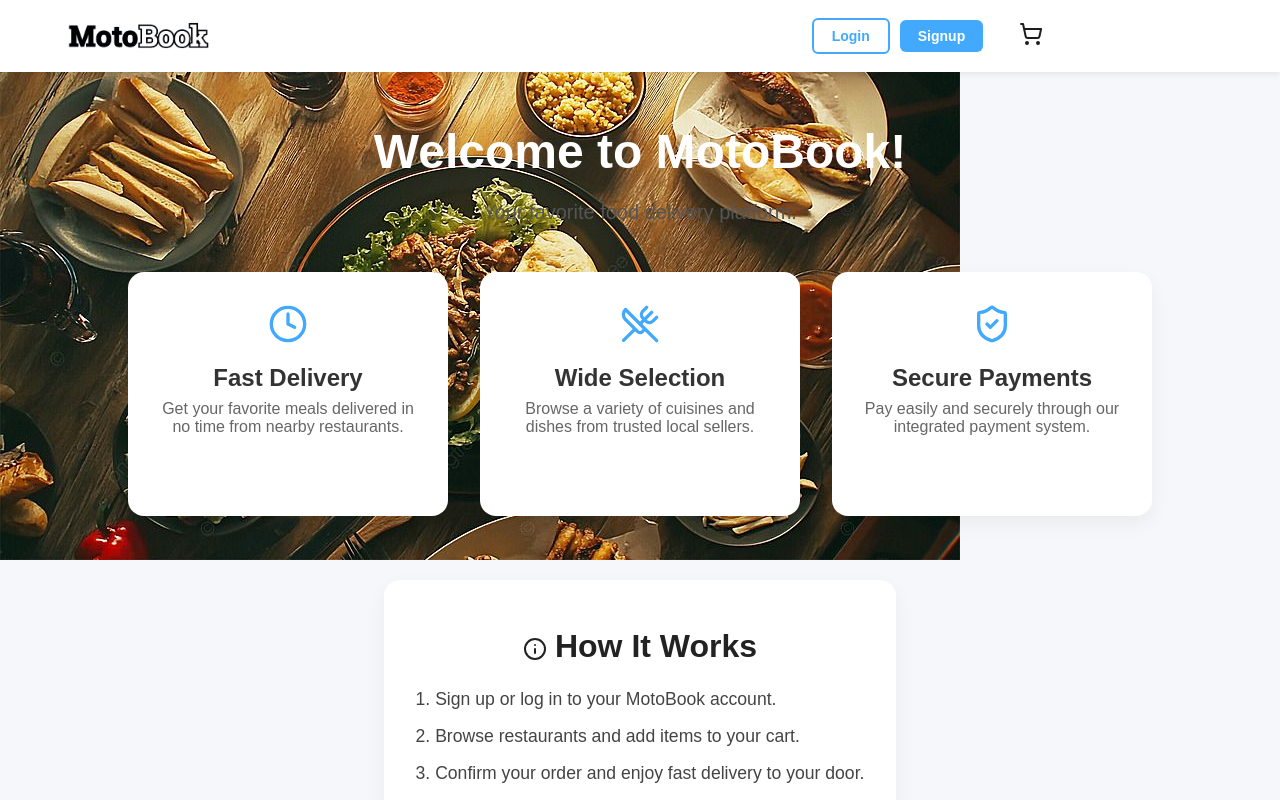
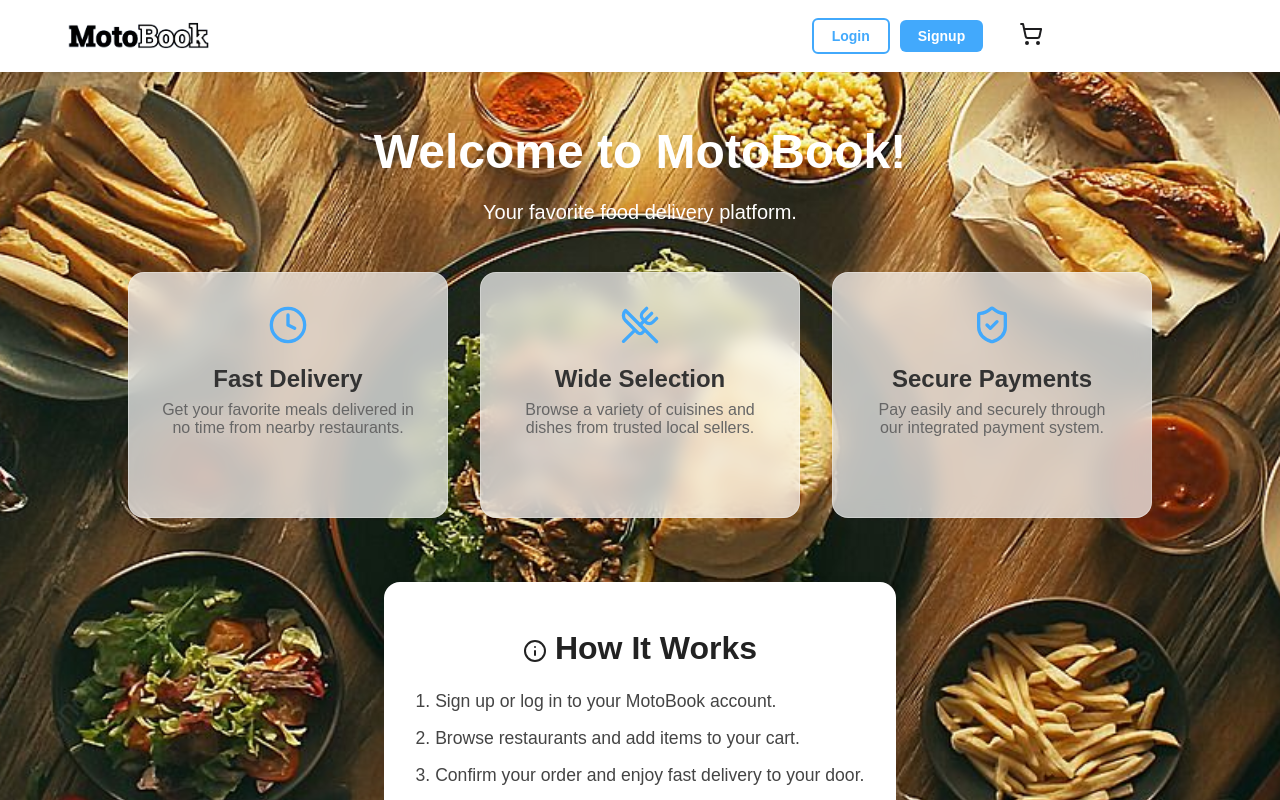
Before and after one commit to Kennyy02/Motobook, a React (Vite) app in the folder frontend/: page / in a window 1280 px wide. Shown: the top 800 px of the page. Built offline with nearby package versions, Linux system fonts and the light colour scheme; no server answers.

Commit message:
fixed landing

```diff
--- a/frontend/src/styles/landing/Header.css
+++ b/frontend/src/styles/landing/Header.css
@@ -78,7 +78,7 @@
 }
 
 .login-btn:hover {
-  background-color: transparent;
+  background-color: #f3f3f3;
 }
 
 .signup-btn {
--- a/frontend/src/styles/landing/LandingPage.css
+++ b/frontend/src/styles/landing/LandingPage.css
@@ -13,13 +13,18 @@ body {
 
 .landing-container {
   margin-top: 60px;
-  padding: 4rem 1.5rem;
+  padding: 4rem 0;
   display: flex;
   flex-direction: column;
   align-items: center;
   text-align: center;
   background-image: url("../../assets/logo/bg1.jpg");
   background-repeat: no-repeat;
+  background-size: cover;
+  background-position: center;
+  background-attachment: fixed;
+  width: 100%;
+  min-height: calc(100vh - 60px);
 }
 
 .landing-container h1 {
@@ -31,7 +36,7 @@ body {
 
 .landing-container p {
   font-size: 1.25rem;
-  color: #555;
+  color: #fffefe;
   max-width: 650px;
   margin-bottom: 3rem;
 }
@@ -47,18 +52,22 @@ body {
 }
 
 .feature-card {
-  background: #ffffff;
+  background: rgba(255, 255, 255, 0.7); /* 70% opacity - adjust as needed */
+  backdrop-filter: blur(10px); /* Adds a blur effect behind the card */
+  -webkit-backdrop-filter: blur(10px); /* Safari support */
   border-radius: 1rem;
   padding: 2rem;
   width: 320px;
   text-align: center;
   box-shadow: 0 8px 20px rgba(0, 0, 0, 0.05);
   transition: transform 0.2s ease, box-shadow 0.2s ease;
+  border: 1px solid rgba(255, 255, 255, 0.3); /* Optional: adds a subtle border */
 }
 
 .feature-card:hover {
   transform: translateY(-5px);
-  box-shadow: 0 12px 24px rgba(0, 0, 0, 0.08);
+  box-shadow: 0 12px 24px rgba(0, 0, 0, 0.15);
+  background: rgba(255, 255, 255, 0.85); /* Slightly more opaque on hover */
 }
 
 .feature-icon {
```
